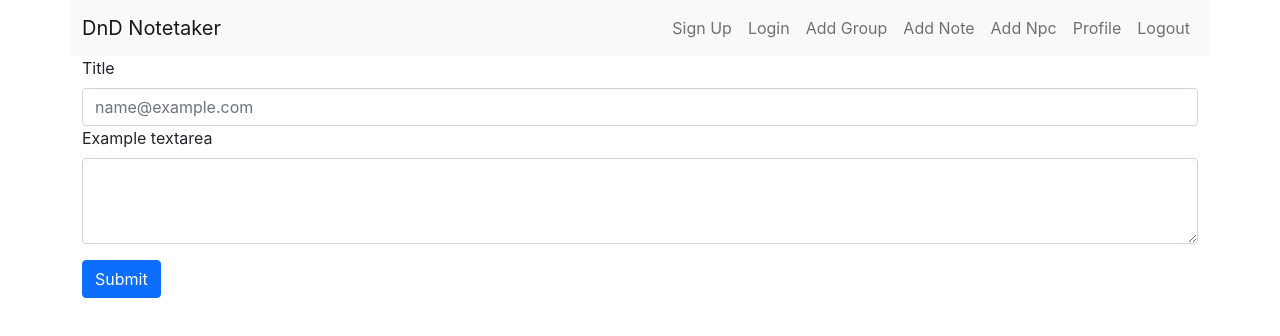
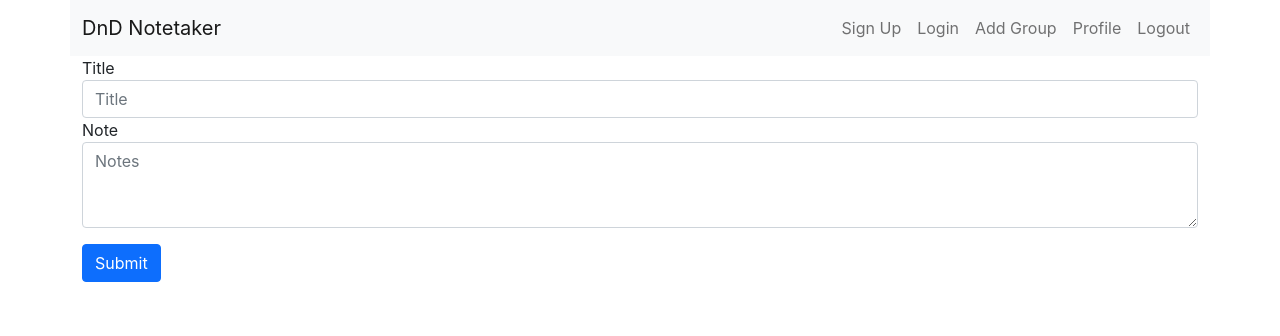
Before and after one commit to jonzyuen/DnD-Note-Taker, a React (Create React App) app in the folder client/: page /group/1/notes/addNote in a window 1280 px wide. Shown: the top 336 px of the page. Built offline with nearby package versions, Linux system fonts and the light colour scheme.

Commit message:
adding functionality to group dashboard

```diff
--- a/client/src/components/AddNote/index.js
+++ b/client/src/components/AddNote/index.js
@@ -1,34 +1,34 @@
-import React, { useState } from 'react';
+import { useState } from 'react';
 import { useMutation } from '@apollo/client';
 
 import { ADD_NOTE } from '../../utils/mutations';
 
 function AddNote() {
-  const [userFormData, setUserFormData] = useState({
-    title: '',
-    noteText: '',
-  });
+  const [title, setTitle] = useState('');
+  const [noteText, setNoteText] = useState('');
 
-  const [addNote] = useMutation(ADD_NOTE);
+  const [addNote, { error }] = useMutation(ADD_NOTE);
 
   const handleInputChange = (event) => {
     const { name, value } = event.target;
-    setUserFormData({ ...userFormData, [name]: value });
+    // setUserFormData({ ...userFormData, [name]: value });
+    switch(name) {
+      case 'title':
+        setTitle(value);
+        break;
+      case 'noteText':
+        setNoteText(value);
+        break;
+    }
+    console.log(value)
   };
 
   const handleFormSubmit = async (event) => {
     event.preventDefault();
 
-    const form = event.currentTarget;
-
-    if (form.checkValidity() === false) {
-      event.preventDefault();
-      event.stopPropegation();
-    }
-
     try {
       const { data } = await addNote({
-        variables: { ...userFormData },
+        variables: { title, noteText },
       });
       console.log(data);
       // Auth.login(data.addUser.token);
@@ -36,61 +36,26 @@ function AddNote() {
       console.error(err);
     }
 
-    setUserFormData({
-      title: '',
-      noteText: '',
-    });
+    setTitle('');
+    setNoteText('');
   };
 
   return (
     <div className='container'>
       <main className='row'>
         <form onSubmit={handleFormSubmit}>
-          <div class="form-group">
-            <label htmlFor="title" class="form-label">Title</label>
-            <input type="email" class="form-control" id="exampleFormControlInput1" placeholder="name@example.com" />
+          <div className="form-group">
+            <label htmlFor="title">Title</label>
+            <input required onChange={handleInputChange} type="text" className="form-control" id="title" placeholder="Title" />
           </div>
-          <div class="mb-3">
-            <label for="exampleFormControlTextarea1" class="form-label">Example textarea</label>
-            <textarea class="form-control" id="exampleFormControlTextarea1" rows="3"></textarea>
+
+          <div className="form-group mb-3">
+            <label htmlFor="text">Note</label>
+            <textarea required onChange={handleInputChange} type='text' className="form-control" id="noteText" placeholder='Notes' rows="3"></textarea>
           </div>
+
           <button type='submit' className='btn btn-primary'>Submit</button>
         </form>
-
-
-
-        {/* <h1>Add Note</h1>
-      <form onSubmit={handleFormSubmit}>
-        <div>
-          <div className='form'>
-            <input type='text'
-              name='title'
-              id='title'
-              placeholder='Title'
-              onChange={handleInputChange}
-              value={userFormData.title}
-              required
-            />
-          </div>
-        </div>
-
-        <div>
-          <div className='form'>
-            <textarea type='text'
-              name='noteText'
-              id='noteText'
-              placeholder='Notes'
-              onChange={handleInputChange}
-              value={userFormData.username}
-              required
-            />
-          </div>
-        </div>
-
-        <button>
-          Submit!
-        </button>
-      </form> */}
       </main>
     </div>
   );
--- a/client/src/components/Header/index.js
+++ b/client/src/components/Header/index.js
@@ -23,21 +23,9 @@ function Header() {
 								<Link className="nav-link" to="/addGroup">Add Group</Link>
 							</li>
 
-                {/* special starts here */}
               <li className="nav-item">
-                {/* '.../addNote' will become '.../groupId/addNote' */}
-								<Link className="nav-link" to="/addNote">Add Note</Link>
-							</li>
-
-              <li className="nav-item">
-								<Link className="nav-link" to="/addNpc">Add Npc</Link>
-							</li>
-
-              <li className="nav-item">
-                {/* '.../profile' will become '.../profile/:userId' */}
 								<Link className="nav-link" to="/profile">Profile</Link>
 							</li>
-                {/* special end here */}
 
 							<li className="nav-item">
 								<Link className="nav-link" to="/logout">Logout</Link>
--- a/client/src/components/Login/index.js
+++ b/client/src/components/Login/index.js
@@ -43,6 +43,14 @@ function Login() {
     setPassword('');
   };
 
+  // const handleAddUser = async (event) => {
+  //   event.preventDefault();
+
+  //   try {
+
+  //   }
+  // }
+
 	return (
 		<div className="container">
 			<main className="row">
@@ -57,7 +65,8 @@ function Login() {
 						<input required onChange={handleInputChange} type="password" className="form-control" id="password" name="password" placeholder="Password" />
 					</div>
 
-					<button type="submit" className="btn btn-primary">Submit</button>
+					<button type="submit" className="btn btn-primary">Log In</button>
+          <button className='btn btn-secondary'>Signup</button>
 				</form>
 			</main>
 		</div>
--- a/client/src/pages/GroupPage.js
+++ b/client/src/pages/GroupPage.js
@@ -33,6 +33,8 @@ const GroupPage = () => {
   // const dbRes = data?.user || {};
   const users = usersData?.group.users || [];
   const group = usersData?.group || [];
+
+  console.log(group);
 
   // const {} = useQuery()
   // const [addNote, { error }] = useMutation(ADD_NOTE);
@@ -86,12 +88,22 @@ const GroupPage = () => {
                     <h5 className='card-title'>
                       Notes
                     </h5>
+
+                    {group.notes.map(note => {
+                      return (
+                        <>
+                        <p>{note.title}</p>
+                        <p>{note.noteText}</p>
+                        <hr />
+                        </>
+                      );
+                    })}
                   </div>
                 </Link>
               </div>
             </div>
 
-            <div className='col-md-3 my-2'>
+            {/* <div className='col-md-3 my-2'>
               <div className='card'>
                 <Link to={``}>
                   <div className='card-body'>
@@ -125,7 +137,7 @@ const GroupPage = () => {
                   </div>
                 </Link>
               </div>
-            </div>
+            </div> */}
           </>
         )}
       </main>
--- a/client/src/pages/Notes.js
+++ b/client/src/pages/Notes.js
@@ -4,7 +4,6 @@ import { useQuery } from '@apollo/client';
 
 // import { ADD_NOTE } from '../utils/mutations';
 import { QUERY_NOTES, QUERY_GROUP } from '../utils/queries';
-
 
 const Notes = () => {
   // const [addNote, { error }] = useMutation(ADD_NOTE);
@@ -38,7 +37,7 @@ const Notes = () => {
         <main className='row'>
           <h2>Your Notes</h2>
           <div className='row'>
-          <pre>{JSON.stringify(dbRes, null, 2)}</pre>
+          {/* <pre>{JSON.stringify(dbRes, null, 2)}</pre> */}
             <div className='col-md-3 my-2'>
               <div className='card'>
                 <div className='card-body'>
--- a/client/src/utils/queries.js
+++ b/client/src/utils/queries.js
@@ -17,6 +17,12 @@ export const QUERY_GROUP = gql`
       users {
         _id
         name
+      }
+      notes {
+        _id
+        title
+        noteText
+        createdAt
       }
     }
   }
```
Also changed, not shown: 2 other files (tests, documents, lock files or other folders).
